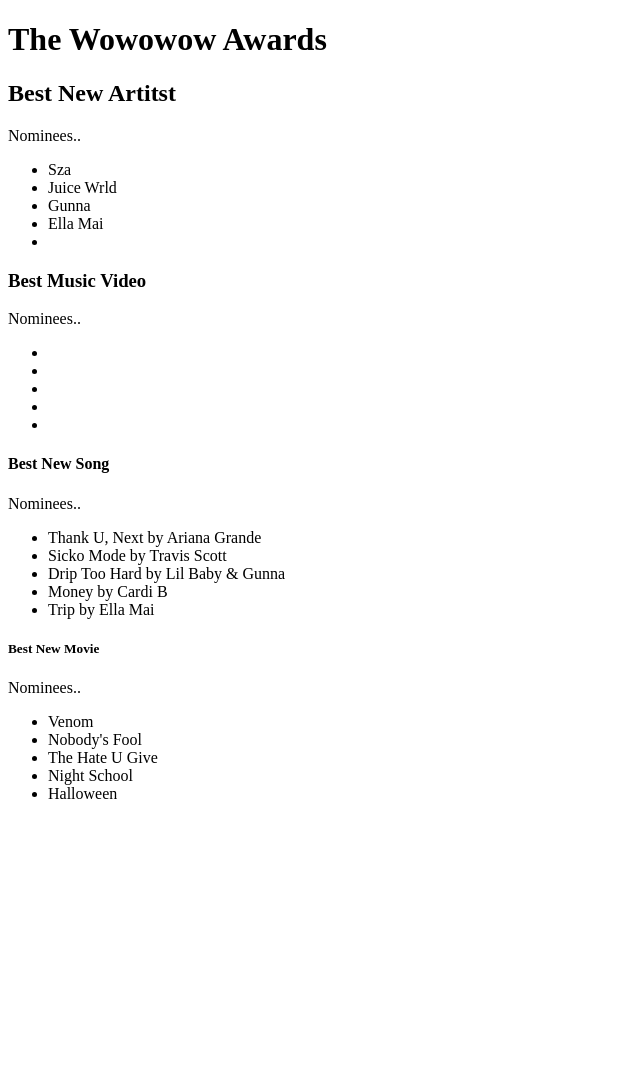
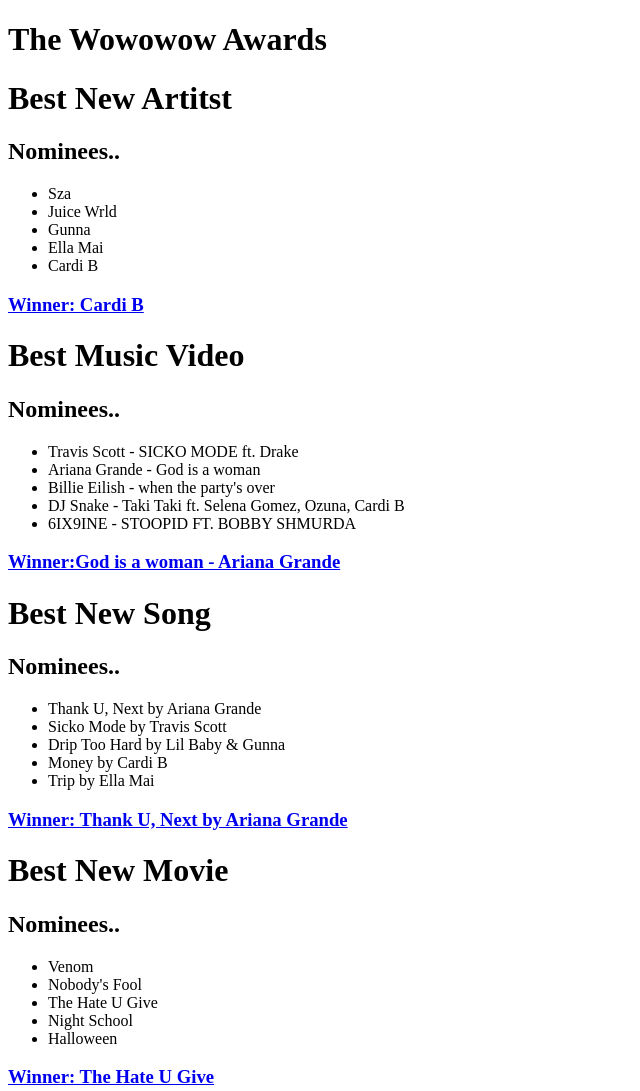
Before and after one commit to atalavera2019/The-Wowowow-Awards, a plain HTML site: page index.html in a window 1280 px wide. Shown: the whole page, without its empty margins (0-640 px from the left). Before the commit the page ends 819 px from the top, so only its background shows below. Drawn offline with Linux system fonts and the light colour scheme; a web font is replaced by a local one.

Commit message:
Created using Popcode: https://popcode.org

```diff
--- a/index.html
+++ b/index.html
@@ -2,32 +2,35 @@
 <html>
     <head>
         <title>The Wowowow Awards</title>
+        <link href="https://fonts.googleapis.com/css?family=Black+And+White+Picture" rel="stylesheet">
+        <link href="https://fonts.googleapis.com/css?family=Patrick+Hand" rel="stylesheet">
     </head>
     <body>
         <h1>The Wowowow Awards</h1>
 
-        <h2>Best New Artitst </h2>
-            <p>Nominees..</p>
-                <ul>
+        <h1>Best New Artitst </h1>
+        <h2>Nominees..</h2>
+            <ul>
                 <li>Sza</li>
                 <li>Juice Wrld</li>
                 <li>Gunna</li>
                 <li>Ella Mai</li>
-                <li></li>
-                </ul>
-
-        <h3>Best Music Video</h3>
-            <p>Nominees..</p>
+                <li>Cardi B</li>
+            </ul>
+        <h3><a href="https://g.co/kgs/iAmbCU">Winner: Cardi B</a></h3>
+        <h1>Best Music Video</h1>
+            <h2>Nominees..</h2>
             <ul>
-            <li></li>
-            <li></li>
-            <li></li>
-            <li></li>
-            <li></li>
+            <li>Travis Scott - SICKO MODE ft. Drake</li>
+            <li>Ariana Grande - God is a woman</li>
+            <li>Billie Eilish - when the party's over</li>
+            <li>DJ Snake - Taki Taki ft. Selena Gomez, Ozuna, Cardi B
+</li>
+            <li>6IX9INE - STOOPID FT. BOBBY SHMURDA </li>
             </ul>
-
-        <h4>Best New Song </h4>
-         <p>Nominees..</p>
+        <h3><a href="https://www.youtube.com/watch?v=kHLHSlExFis">Winner:God is a woman - Ariana Grande</a></h3>
+        <h1>Best New Song </h1>
+         <h2>Nominees..</h2>
         <ul>
         <li>Thank U, Next by Ariana Grande</li>
         <li>Sicko Mode by Travis Scott</li>
@@ -35,9 +38,9 @@
         <li>Money by Cardi B</li>
         <li>Trip by Ella Mai</li>
         </ul>
-
-        <h5>Best New Movie</h5>
-        <p>Nominees..</p>
+        <h3><a href="https://www.youtube.com/watch?v=5OeR5XBEahU">Winner: Thank U, Next by Ariana Grande</a></h3>
+        <h1>Best New Movie</h1>
+        <h2>Nominees..</h2>
         <ul>
         <li>Venom</li>
         <li>Nobody's Fool</li>
@@ -45,5 +48,6 @@
         <li>Night School</li>
         <li>Halloween</li>
         </ul>
+        <h3><a href="https://g.co/kgs/xy59X2">Winner: The Hate U Give</a></h3>
     </body>
 </html>
```
